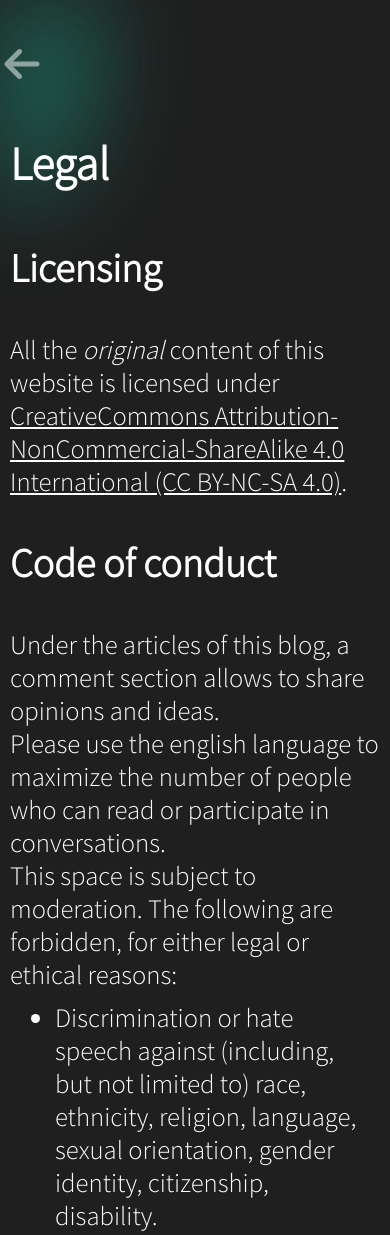
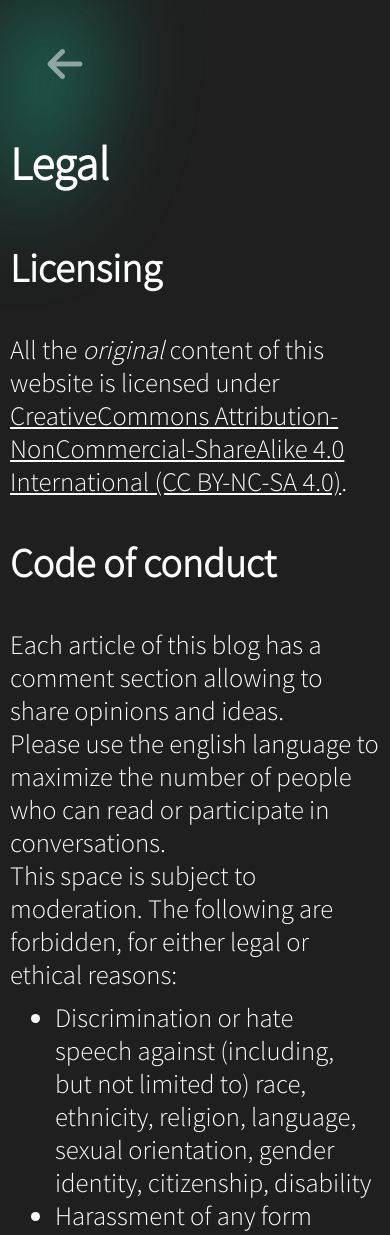
Before and after one commit to llenotre/blog, a plain HTML site: page pages/legal.html in a window 390 px wide. Shown: the top 1235 px of the page. Drawn offline with Linux system fonts and the light colour scheme.

Commit message:
Fixed buttons WIP

```diff
--- a/assets/css/style.css
+++ b/assets/css/style.css
@@ -230,12 +230,17 @@ div.article-element-content a.read-button:hover {
 }
 
 div.fixed-buttons {
-	padding-right: 30px;
-	left: 30%;
-	transform: translateX(-100%);
 	position: fixed;
 	flex-direction: column;
 	display: flex;
+}
+
+@media(max-width: 1200px) {
+	div.fixed-buttons {
+		padding: 0;
+		width: 100%;
+		flex-direction: row;
+	}
 }
 
 a.fixed-button {
--- a/pages/legal.html
+++ b/pages/legal.html
@@ -37,12 +37,12 @@
 				<h2 id="conduct">Code of conduct</h2>
 
 				<p>
-					Under the articles of this blog, a comment section allows to share opinions and ideas.</br>
+					Each article of this blog has a comment section allowing to share opinions and ideas.</br>
 					Please use the english language to maximize the number of people who can read or participate in conversations.</br>
 					This space is subject to moderation. The following are forbidden, for either legal or ethical reasons:</br>
 				</p>
 				<ul>
-					<li>Discrimination or hate speech against (including, but not limited to) race, ethnicity, religion, language, sexual orientation, gender identity, citizenship, disability.</li>
+					<li>Discrimination or hate speech against (including, but not limited to) race, ethnicity, religion, language, sexual orientation, gender identity, citizenship, disability</li>
 					<li>Harassment of any form</li>
 					<li>Apology of war crime or genocide</li>
 					<li>Spam or unauthorized advertising for a website or product</li>
```
Also changed, not shown: pages/article.html (+1 -1 lines).
